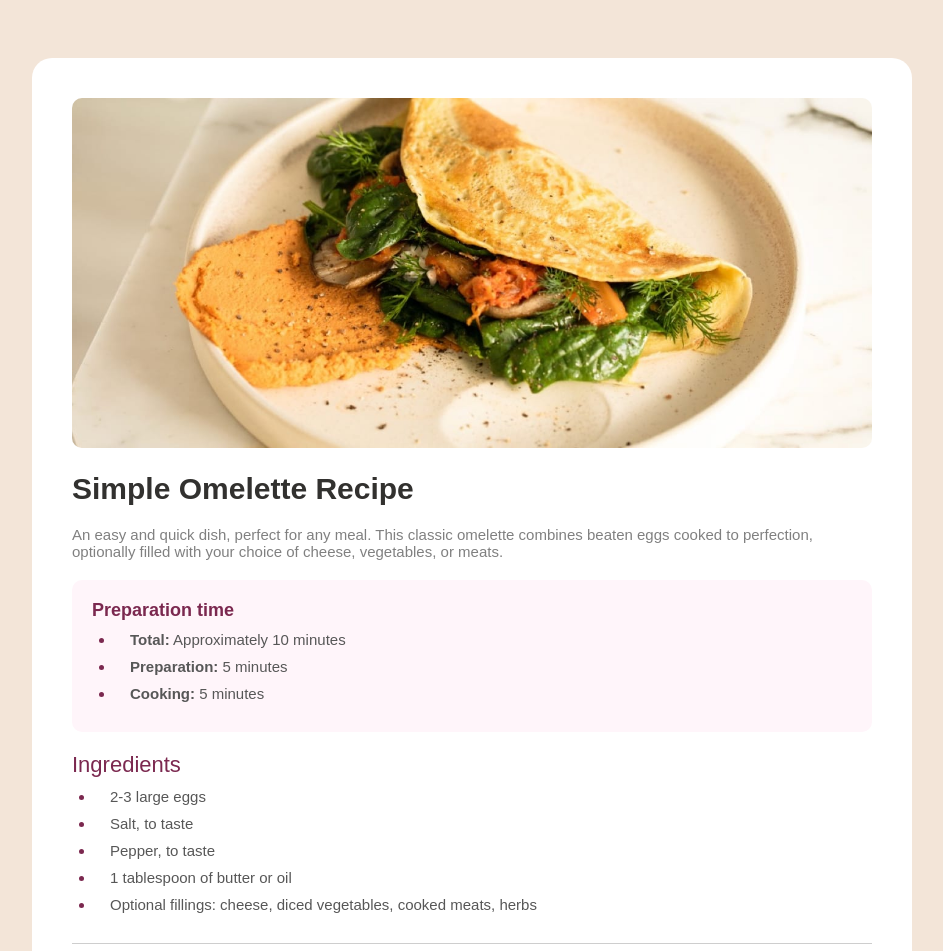
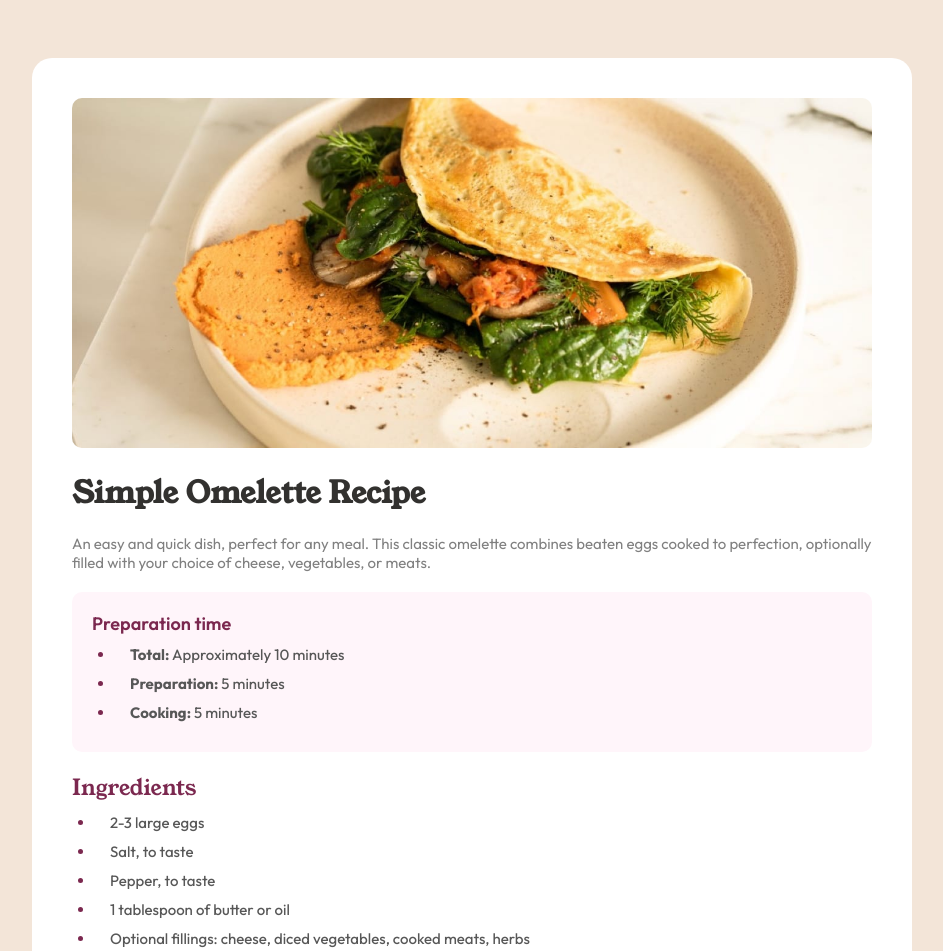
Before and after one commit to Zulkifli70/Recipe, a plain HTML site: page index.html in a window 1280 px wide. Shown: the top 951 px of the page, without its empty margins (168-1111 px from the left). Drawn offline with Linux system fonts and the light colour scheme; the site is published under a folder, as on GitHub Pages, so addresses that start at the root find nothing.

Commit message:
fix fontttss

```diff
--- a/style.css
+++ b/style.css
@@ -1,6 +1,6 @@
 @font-face {
   font-family: "Outfit";
-  src: url("/assets/fonts/outfit/Outfit-VariableFont_wght.ttf")
+  src: url("./assets/fonts/outfit/Outfit-VariableFont_wght.ttf")
     format("truetype-variations");
   font-weight: 100 900;
   font-style: normal;
@@ -8,7 +8,7 @@
 
 @font-face {
   font-family: "YoungSerif";
-  src: url("/assets/fonts/young-serif/YoungSerif-Regular.ttf")
+  src: url("./assets/fonts/young-serif/YoungSerif-Regular.ttf")
     format("truetype");
   font-weight: normal;
   font-style: normal;
```
